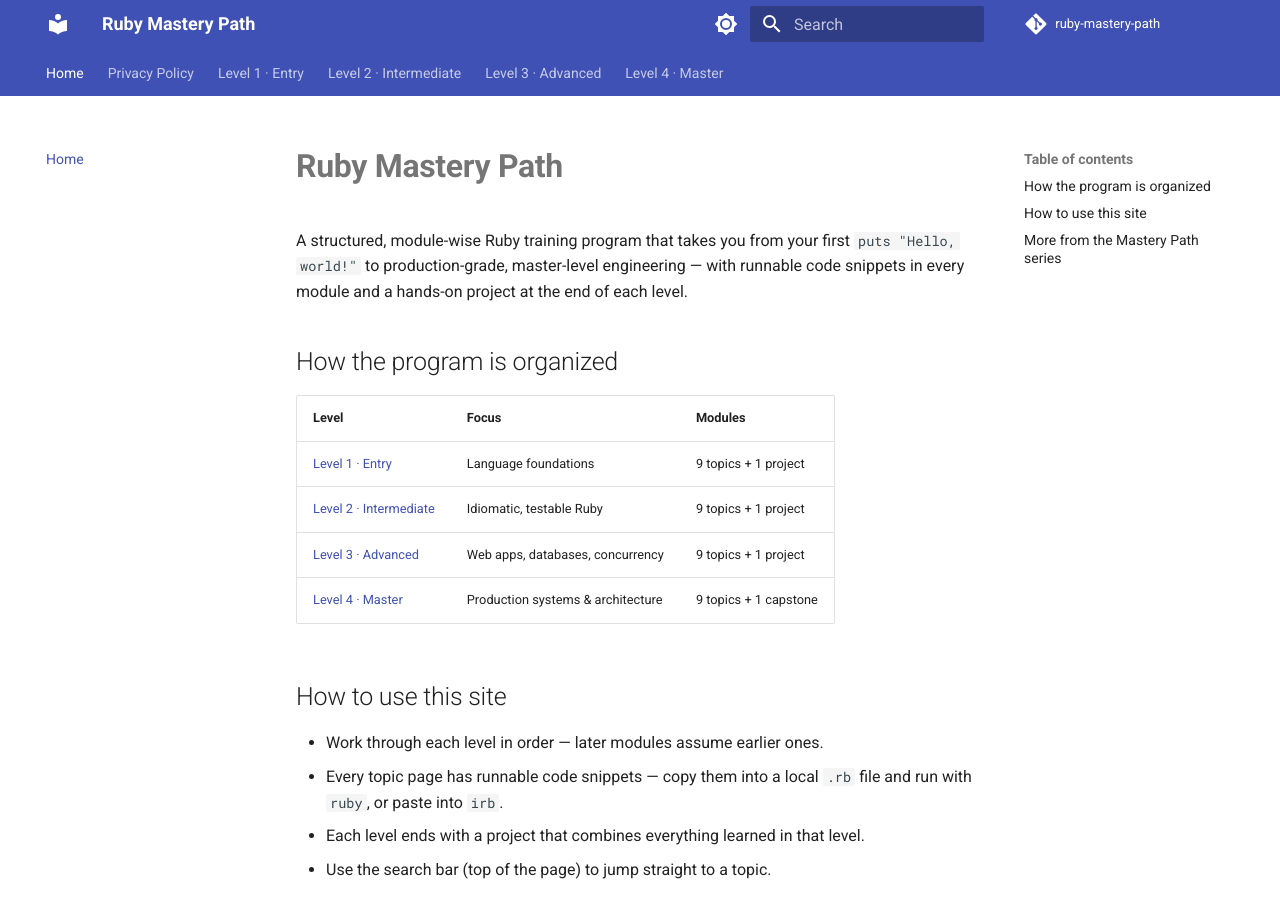
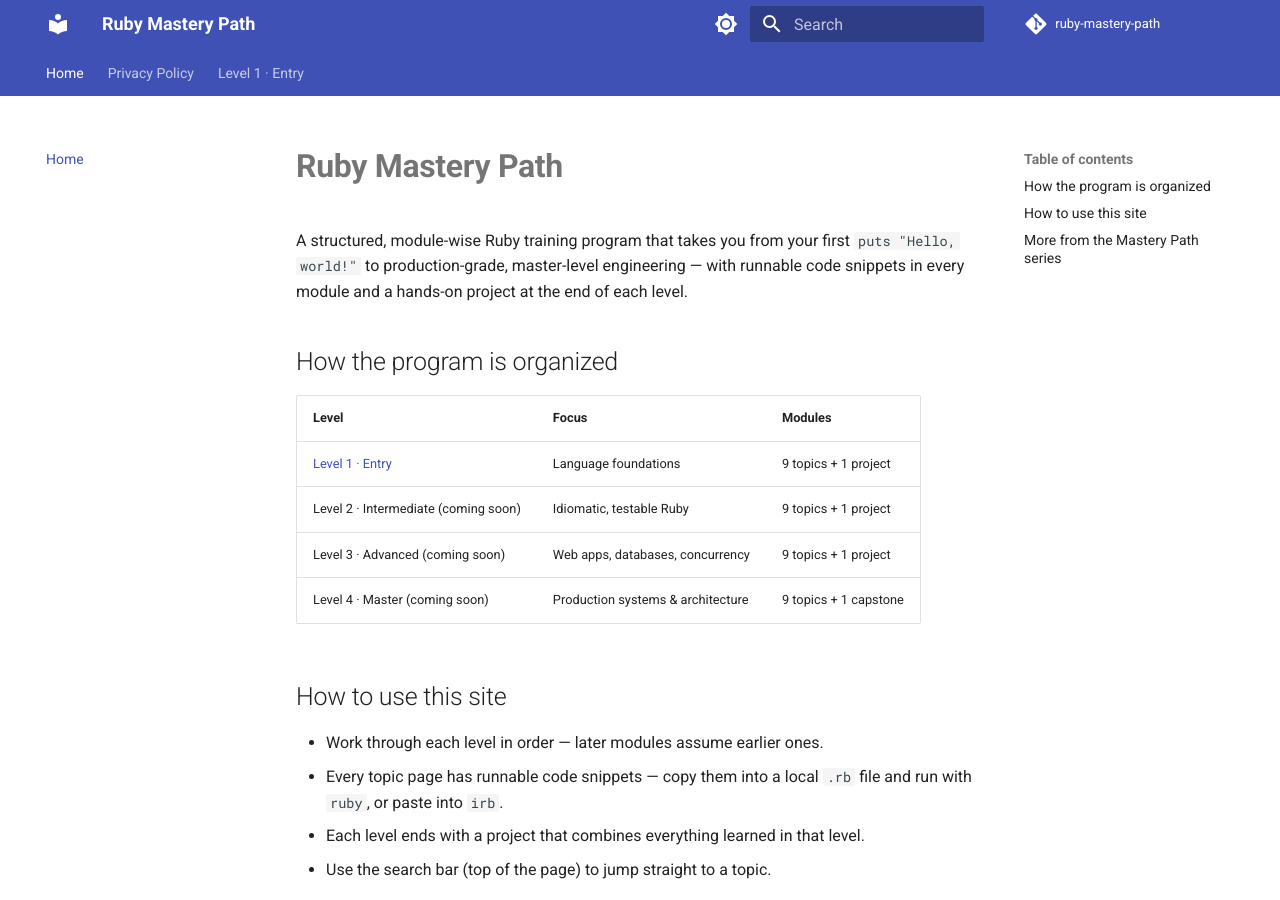
Before and after one commit to SIGILIPELLI/ruby-mastery-path, an MkDocs documentation site: the page built from docs/index.md, in a window 1280 px wide and 900 px high. Built offline with MkDocs 1.6.1 and Material for MkDocs 9.7.7, drawn with Linux system fonts in a browser that asks for light colours; comment, search, counter and statistics services are not loaded; part of the change alters nothing that is shown.

Commit message:
Hide unfinished levels from crawl surface pending content backfill
AdSense flagged the domain for 'Low value content'. Real lessons are
being written level by level; in the meantime this removes only the
still-unwritten levels from nav/sitemap/homepage (files are untouched)
so the site isn't submitting thin content to Google during the
backfill. Re-running this after a level's content is finished
automatically restores it.

Co-Authored-By: Claude Opus 5 <noreply@anthropic.com>

```diff
--- a/docs/index.md
+++ b/docs/index.md
@@ -15,9 +15,9 @@ each level.
 | Level | Focus | Modules |
 |-------|-------|---------|
 | [Level 1 · Entry](level-1/index.md) | Language foundations | 9 topics + 1 project |
-| [Level 2 · Intermediate](level-2/index.md) | Idiomatic, testable Ruby | 9 topics + 1 project |
-| [Level 3 · Advanced](level-3/index.md) | Web apps, databases, concurrency | 9 topics + 1 project |
-| [Level 4 · Master](level-4/index.md) | Production systems & architecture | 9 topics + 1 capstone |
+| Level 2 · Intermediate (coming soon) | Idiomatic, testable Ruby | 9 topics + 1 project |
+| Level 3 · Advanced (coming soon) | Web apps, databases, concurrency | 9 topics + 1 project |
+| Level 4 · Master (coming soon) | Production systems & architecture | 9 topics + 1 capstone |
 
 ## How to use this site
 
--- a/mkdocs.yml
+++ b/mkdocs.yml
@@ -62,39 +62,8 @@ nav:
       - "08 · Blocks, Procs & Lambdas Intro": level-1/08-blocks-procs-lambdas.md
       - "09 · Gems & Bundler Basics": level-1/09-gems-bundler.md
       - "10 · Project — CLI To-Do App": level-1/10-project-todo-app.md
-  - "Level 2 · Intermediate":
-      - Overview: level-2/index.md
-      - "01 · OOP Deep Dive": level-2/01-oop-deep-dive.md
-      - "02 · Blocks/Procs/Lambdas Advanced": level-2/02-blocks-procs-lambdas-advanced.md
-      - "03 · Exception Handling": level-2/03-exception-handling.md
-      - "04 · File I/O": level-2/04-file-io.md
-      - "05 · Testing with RSpec": level-2/05-testing-rspec.md
-      - "06 · Working with JSON/APIs": level-2/06-json-apis.md
-      - "07 · Metaprogramming Basics": level-2/07-metaprogramming-basics.md
-      - "08 · Gem Development Basics": level-2/08-gem-development.md
-      - "09 · Enumerable & Comparable": level-2/09-enumerable-comparable.md
-      - "10 · Project — Weather CLI": level-2/10-project-weather-cli.md
-  - "Level 3 · Advanced":
-      - Overview: level-3/index.md
-      - "01 · Building Web Apps with Sinatra": level-3/01-sinatra.md
-      - "02 · Databases with ActiveRecord": level-3/02-activerecord.md
-      - "03 · Testing Advanced": level-3/03-testing-advanced.md
-      - "04 · Metaprogramming Advanced": level-3/04-metaprogramming-advanced.md
-      - "05 · Design Patterns in Ruby": level-3/05-design-patterns.md
-      - "06 · Performance & Profiling": level-3/06-performance-profiling.md
-      - "07 · Concurrency in Ruby": level-3/07-concurrency.md
-      - "08 · Working with Rake Tasks": level-3/08-rake-tasks.md
-      - "09 · Building CLIs with Thor/OptionParser": level-3/09-cli-thor-optparse.md
-      - "10 · Project — REST API Service": level-3/10-project-rest-api.md
-  - "Level 4 · Master":
-      - Overview: level-4/index.md
-      - "01 · Rails/Production Patterns": level-4/01-production-patterns.md
-      - "02 · Background Jobs (Sidekiq)": level-4/02-background-jobs.md
-      - "03 · Security Best Practices": level-4/03-security-best-practices.md
-      - "04 · Testing at Scale & CI": level-4/04-testing-at-scale-ci.md
-      - "05 · Deployment (Docker)": level-4/05-deployment-docker.md
-      - "06 · Performance at Scale": level-4/06-performance-at-scale.md
-      - "07 · API Design & Versioning": level-4/07-api-design-versioning.md
-      - "08 · Message Queues": level-4/08-message-queues.md
-      - "09 · Code Quality & RuboCop": level-4/09-code-quality-rubocop.md
-      - "10 · Capstone Project": level-4/10-capstone-project.md
+# --- auto-pruned stub levels (see AdSense low-value-content fix) ---
+exclude_docs: |
+  level-2/*.md
+  level-3/*.md
+  level-4/*.md
```
